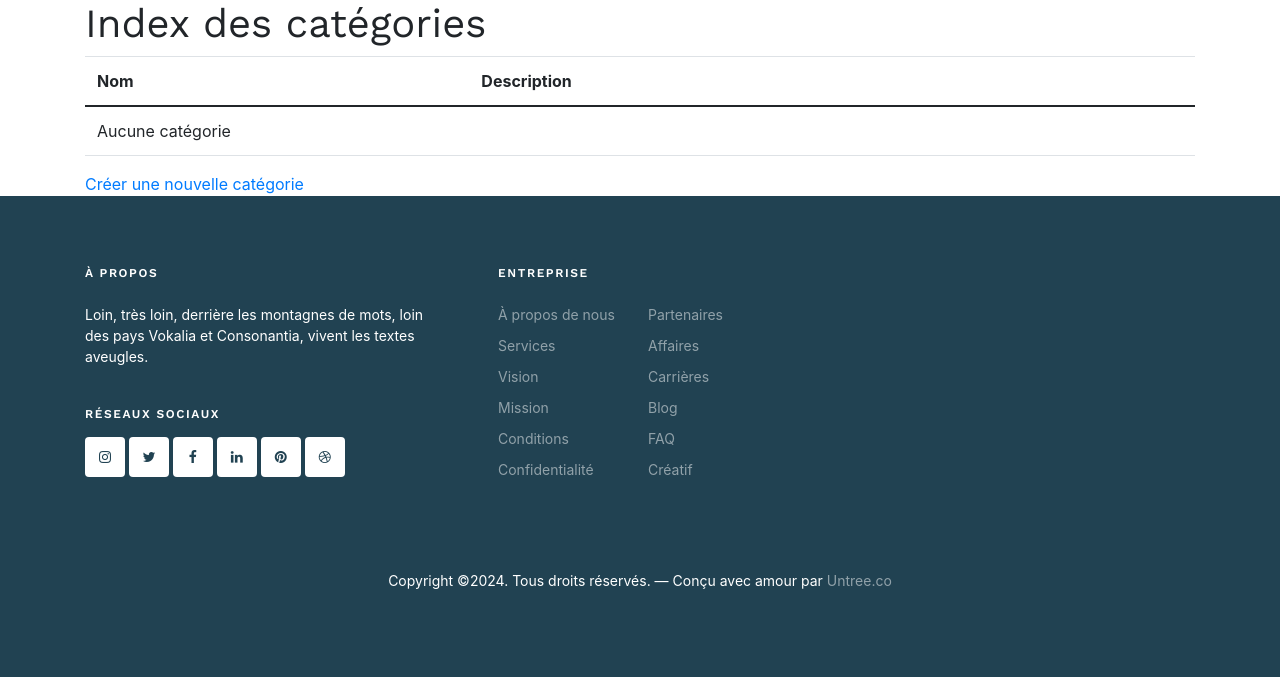
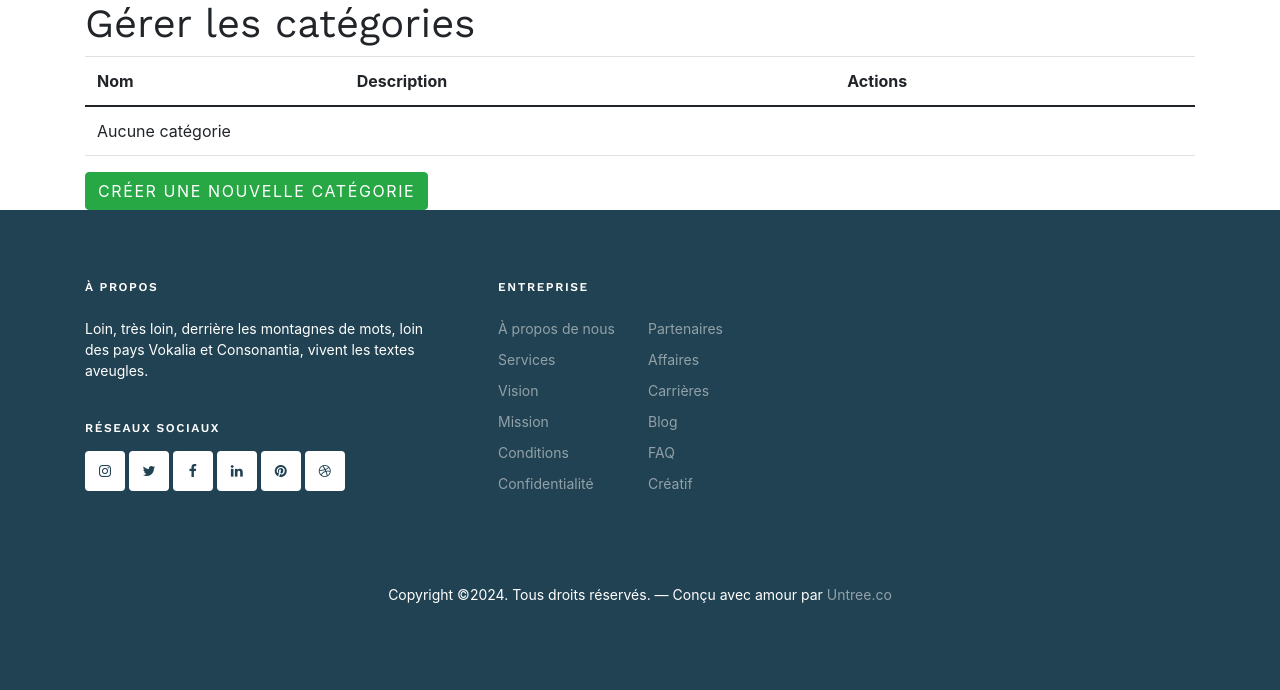
Before and after one commit to LouisMbc/blog, a Symfony app: template templates/category/index.html.twig in a window 1280 px wide. Shown: the part 61-751 px from the top of the page. Run offline with Twig, Linux system fonts and the light colour scheme; the template is opened without the code that fills it, so the values that code supplies are empty; some libraries are stand-ins or nearby versions; some web fonts are replaced.

Commit message:
ok encore un commit

```diff
--- a/config/routes.yaml
+++ b/config/routes.yaml
@@ -56,11 +56,11 @@ app_category_show:
     controller: App\Controller\CategoryController::show
 
 app_category_edit:
-    path: /category/edit
+    path: /category/{id}/edit
     controller: App\Controller\CategoryController::edit
 
 app_category_delete:
-    path: /category/delete
+    path: /category/{id}
     controller: App\Controller\CategoryController::delete
 
 # Route pour commentaire
--- a/src/Controller/CategoryController.php
+++ b/src/Controller/CategoryController.php
@@ -9,10 +9,10 @@ use Doctrine\ORM\EntityManagerInterface;
 use Symfony\Bundle\FrameworkBundle\Controller\AbstractController;
 use Symfony\Component\HttpFoundation\Request;
 use Symfony\Component\HttpFoundation\Response;
-use Symfony\Component\Routing\Attribute\Route;
+use Symfony\Component\Routing\Annotation\Route;
 
 #[Route('/category')]
-final class CategoryController extends AbstractController
+class CategoryController extends AbstractController
 {
     #[Route(name: 'app_category_index', methods: ['GET'])]
     public function index(CategoryRepository $categoryRepository): Response
@@ -71,7 +71,7 @@ final class CategoryController extends AbstractController
     #[Route('/{id}', name: 'app_category_delete', methods: ['POST'])]
     public function delete(Request $request, Category $category, EntityManagerInterface $entityManager): Response
     {
-        if ($this->isCsrfTokenValid('delete'.$category->getId(), $request->getPayload()->getString('_token'))) {
+        if ($this->isCsrfTokenValid('delete'.$category->getId(), $request->request->get('_token'))) {
             $entityManager->remove($category);
             $entityManager->flush();
         }
--- a/templates/category/edit.html.twig
+++ b/templates/category/edit.html.twig
@@ -5,7 +5,7 @@
 {% block body %}
     <h1>Modifier la  catégorie</h1>
 
-    {{ include('category/_form.html.twig', {'button_label': 'Update'}) }}
+    {{ include('category/_form.html.twig', {'button_label': 'Modifer'}) }}
 
     <a href="{{ path('app_category_index') }}">retour à la  liste</a>
 
--- a/templates/category/index.html.twig
+++ b/templates/category/index.html.twig
@@ -1,15 +1,16 @@
 {% extends 'base.html.twig' %}
 
-{% block title %}Category index{% endblock %}
+{% block title %}Gérer les catégories{% endblock %}
 
 {% block body %}
-    <h1>Index des  catégories</h1>
+    <h1>Gérer les catégories</h1>
 
     <table class="table">
         <thead>
             <tr>
                 <th>Nom</th>
                 <th>Description</th>
+                <th>Actions</th>
             </tr>
         </thead>
         <tbody>
@@ -17,14 +18,21 @@
             <tr>
                 <td>{{ category.name }}</td>
                 <td>{{ category.description }}</td>
+                <td>
+                    <a href="{{ path('app_category_edit', {'id': category.id}) }}" class="btn btn-primary btn-sm">Modifier</a>
+                    <form method="post" action="{{ path('app_category_delete', {'id': category.id}) }}" style="display:inline;" onsubmit="return confirm('Are you sure you want to delete this item?');">
+                        <input type="hidden" name="_token" value="{{ csrf_token('delete' ~ category.id) }}">
+                        <button class="btn btn-danger btn-sm">Supprimer</button>
+                    </form>
+                </td>
             </tr>
         {% else %}
             <tr>
-                <td colspan="4">Aucune catégorie</td>
+                <td colspan="3">Aucune catégorie</td>
             </tr>
         {% endfor %}
         </tbody>
     </table>
 
-    <a href="{{ path('app_category_new') }}">Créer une nouvelle catégorie</a>
+    <a href="{{ path('app_category_new') }}" class="btn btn-success">Créer une nouvelle catégorie</a>
 {% endblock %}
--- a/templates/comment/edit.html.twig
+++ b/templates/comment/edit.html.twig
@@ -5,7 +5,7 @@
 {% block body %}
     <h1>Modifier le commentaire</h1>
 
-    {{ include('comment/_form.html.twig', {'button_label': 'Update'}) }}
+    {{ include('comment/_form.html.twig', {'button_label': 'Modifer'}) }}
 
     <a href="{{ path('app_comment_index') }}">Retour à la  liste</a>
 
--- a/templates/post/edit.html.twig
+++ b/templates/post/edit.html.twig
@@ -5,7 +5,7 @@
 {% block body %}
     <h1>Edit Post</h1>
 
-    {{ include('post/_form.html.twig', {'button_label': 'Update'}) }}
+    {{ include('post/_form.html.twig', {'button_label': 'Modifer'}) }}
 
     {% if post.picture %}
         <img src="{{ asset('uploads/pictures/' ~ post.picture) }}" alt="{{ post.title }}" style="max-width: 100px;">
```
